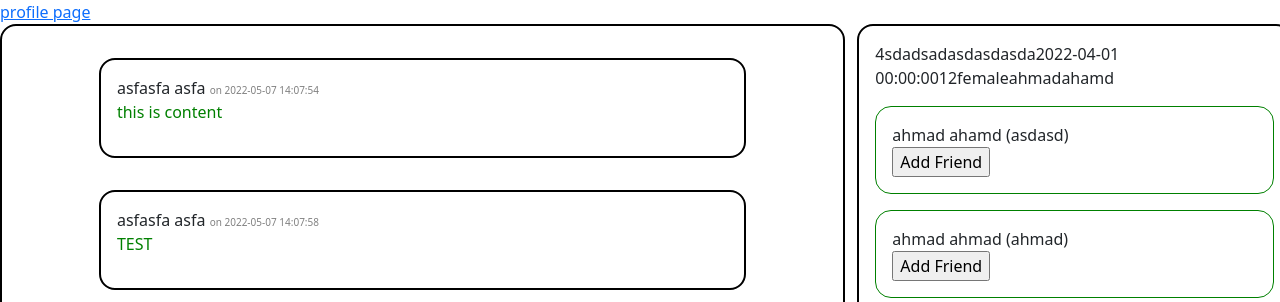
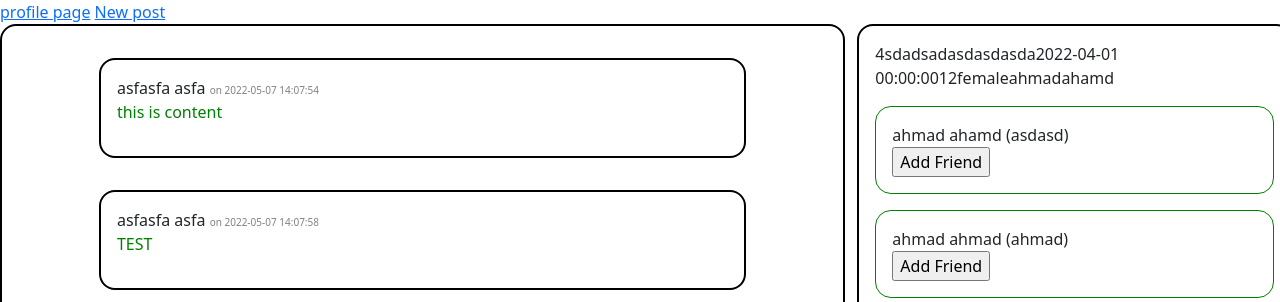
Before and after one commit to iyassalah/Friends-Book, a PHP site: page /homepage.php in a window 1280 px wide. Shown: the top 302 px of the page. Run offline with PHP 8.4, Linux system fonts and the light colour scheme; a user stored in the database is signed in; data comes from the database, SQL or seed files in the repository.

Commit message:
add 'newpost' anchor to  postform.php

```diff
--- a/Pages/homepage.php
+++ b/Pages/homepage.php
@@ -24,6 +24,7 @@ if (isset($_POST["request_recipient"]) && isset($_SESSION["data"]["user_id"])) {
 
 <body>
     <a href="./profile.php">profile page</a>
+    <a href="./postform.php">New post</a>
     <div class="row">
         <div class="col-sm-8">
             <?php
```
